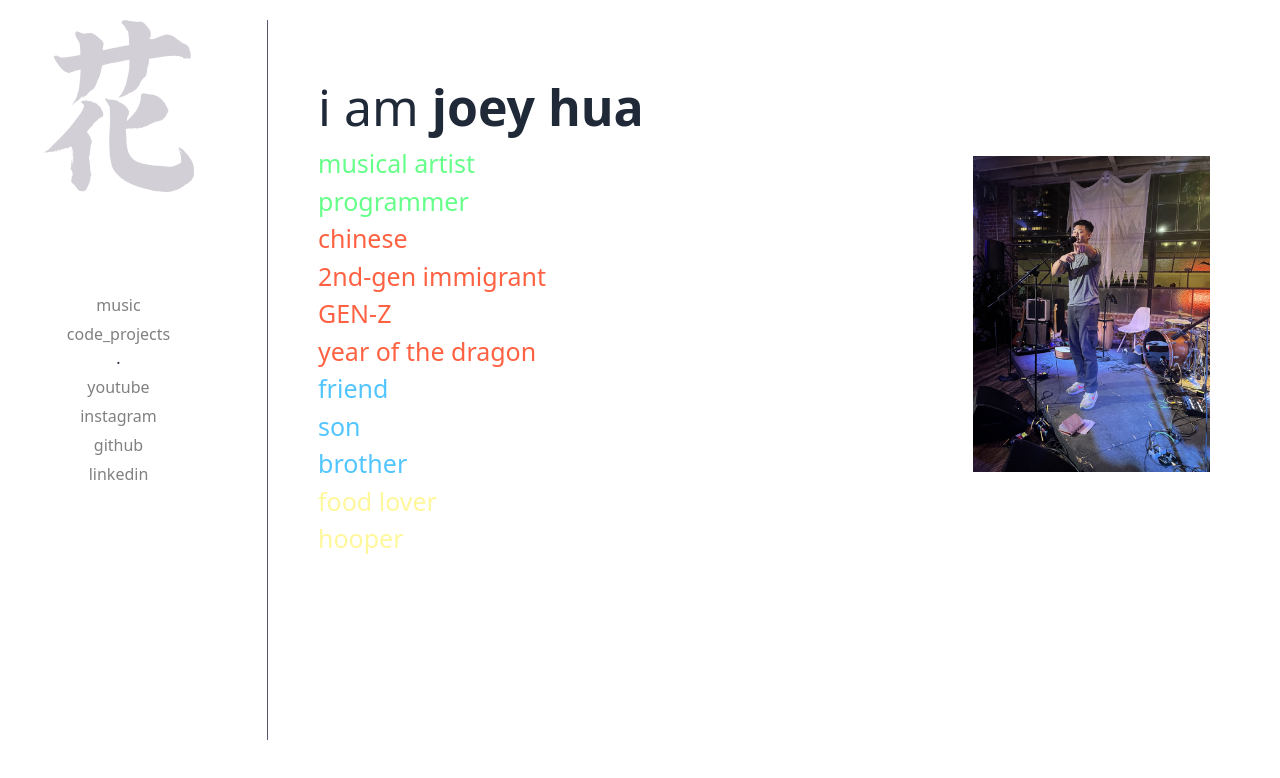
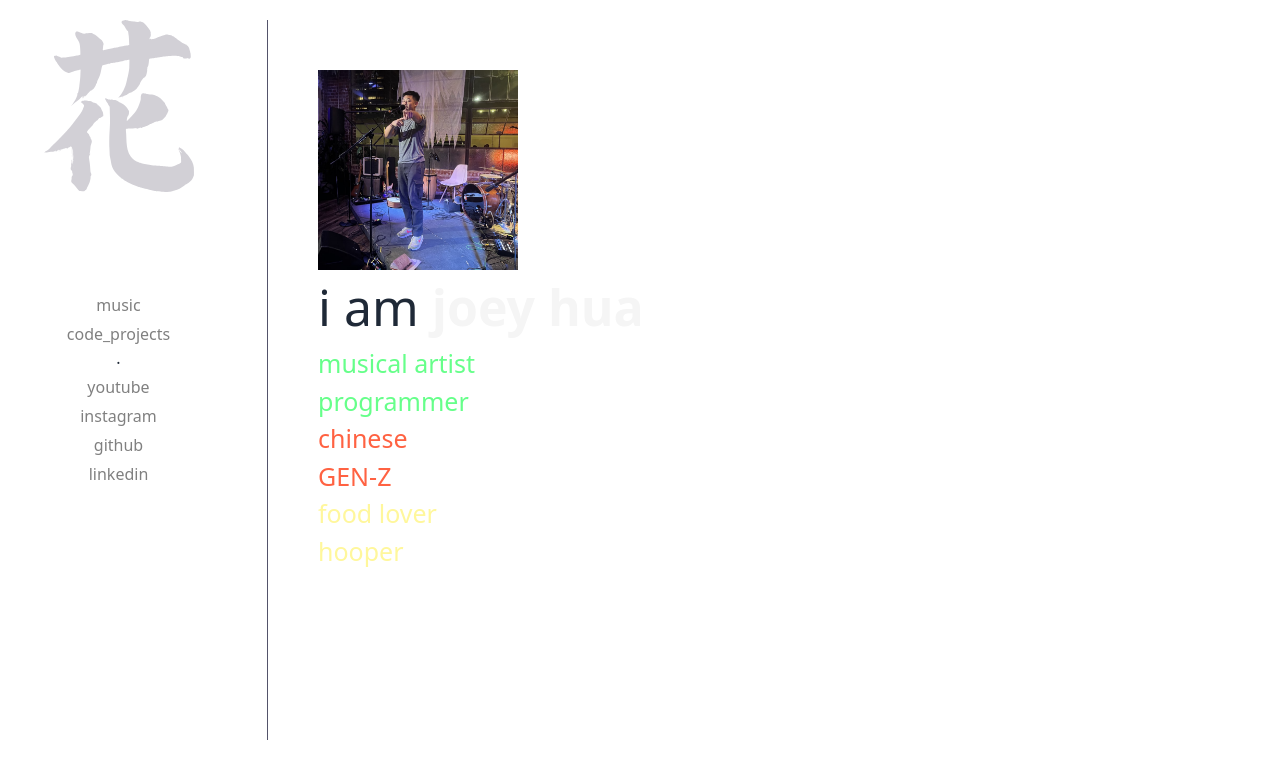
Before and after one commit to joeyhuaa/joronoa, a Next.js app: page / in a window 1280 px wide. Shown: the top 778 px of the page. Built offline with nearby package versions, Linux system fonts and the light colour scheme; a web font is replaced by a local one.

Commit message:
homepage UI cleanup

```diff
--- a/components/Pics.tsx
+++ b/components/Pics.tsx
@@ -32,9 +32,12 @@ export default function Pics() {
         className='fade-in'
         src={pics[picIndex].src}
         alt='pic'
-        onClick={changePic} width={350}
+        onClick={changePic}
         style={{
           cursor: 'pointer',
+          objectFit: 'cover',
+          width: '200px',
+          height: '200px',
         }}
       />
     </div>
--- a/pages/index.tsx
+++ b/pages/index.tsx
@@ -21,6 +21,7 @@ export default function Home() {
         alignItems: 'center',
       }}>
         <div className='section'>
+          <Pics />
           <Title onMouseEnter={() => setNameHovered(true)} onMouseLeave={() => setNameHovered(false)}>
             i am <Name>{!nameHovered ? <HoverText>joey hua</HoverText> : <UnHoverText>joronoa</UnHoverText>}</Name>
           </Title>
@@ -29,20 +30,19 @@ export default function Home() {
           <Heritage onMouseEnter={() => setRaceHovered(true)} onMouseLeave={() => setRaceHovered(false)}>
             {raceHovered ? <HoverText>中国人</HoverText> : <UnHoverText>chinese</UnHoverText>}
           </Heritage>
-          <Heritage>2nd-gen immigrant</Heritage>
+          {/* <Heritage>2nd-gen immigrant</Heritage> */}
           <Heritage>GEN-Z</Heritage>
           <Heritage>
-            year of the dragon
+            {/* year of the dragon */}
             {/* year of the <span onMouseEnter={() => setZodiacHovered(true)} onMouseLeave={() => setZodiacHovered(false)}>{zodiacHovered ? <HoverText>龙</HoverText> : <UnHoverText>dragon</UnHoverText>}</span> */}
           </Heritage>
-          <HumanRole>friend</HumanRole>
+          {/* <HumanRole>friend</HumanRole>
           <HumanRole>son</HumanRole>
-          <HumanRole>brother</HumanRole>
+          <HumanRole>brother</HumanRole> */}
           {/* <Identity>follower of Christ</Identity> */}
           <Hobby>food lover</Hobby>
           <Hobby>hooper</Hobby>
         </div>
-        <Pics />
       </main>
     </>
   )
@@ -53,6 +53,7 @@ const Title = styled.h1`
 `
 const Name = styled.span`
   font-weight: bold;
+  color: whitesmoke;
 `
 const Career = styled.h1`
   color: #66FF8A;
```
